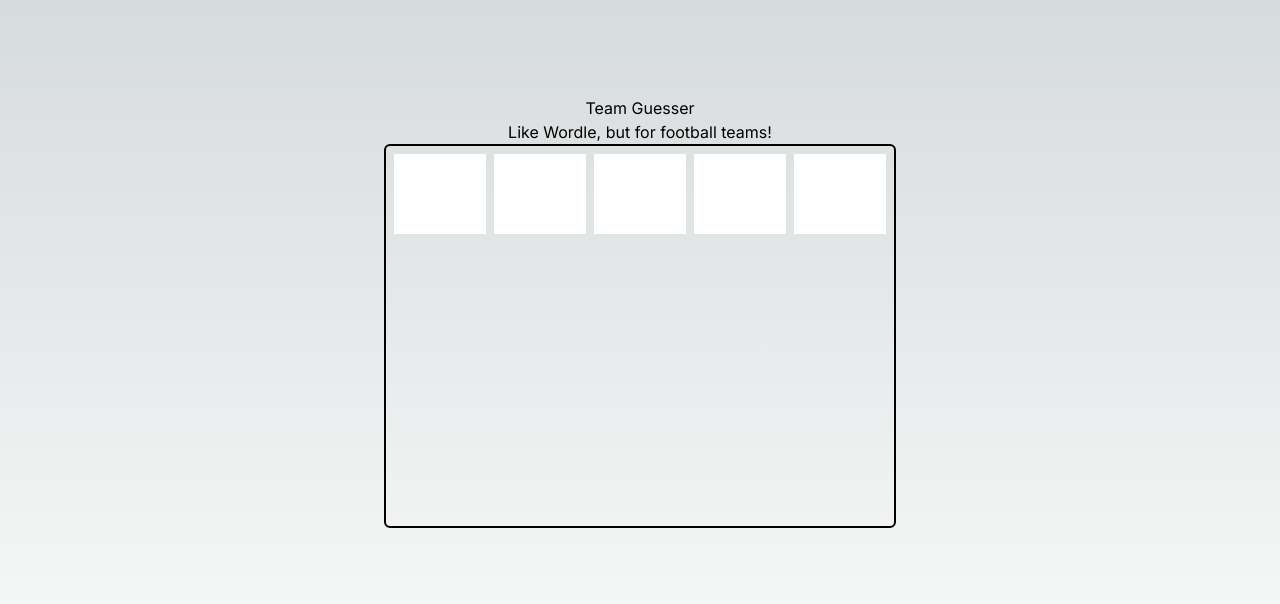
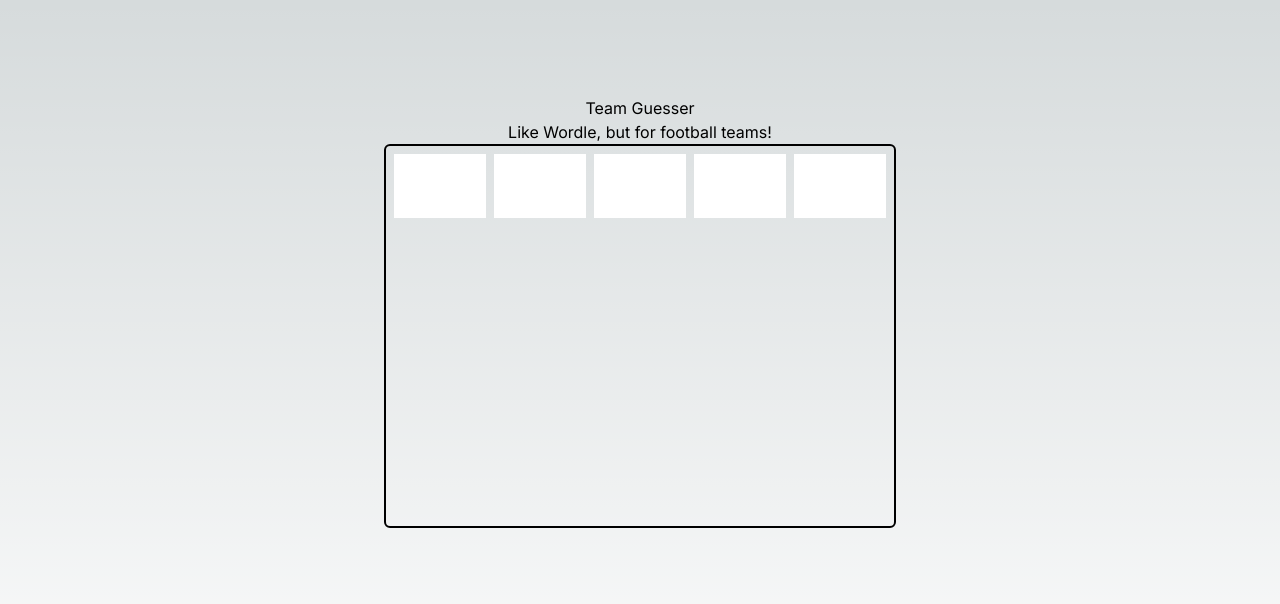
Before and after one commit to bibhashdash/team-guesser, a Next.js app: page / in a window 1280 px wide. Shown: the top 604 px of the page. Built offline with nearby package versions, Linux system fonts and the light colour scheme.

Commit message:
functionality progress of user input

```diff
--- a/src/app/page.tsx
+++ b/src/app/page.tsx
@@ -1,16 +1,50 @@
+'use client';
+
+import {useEffect, useState} from "react";
+
+
 export default function Home() {
+  const wordDemo = "Derby";
+  const wordDemoLength = wordDemo.length;
+  const whiteBoxArray = new Array(wordDemoLength).fill(<></>);
 
+  const [guessedWordArray, setGuessedWordArray] = useState<string[]>([]);
+  useEffect(() => {console.log(guessedWordArray)}, [guessedWordArray]);
+  const handleKeyDown = (e: KeyboardEvent) => {
+    if (e.key === 'Enter') {
+      console.log(guessedWordArray.join(''));
+    }
+    if (e.key === 'Backspace') {
+      setGuessedWordArray(prevState => prevState.slice(0, prevState.length - 1));
+      return;
+    }
+    if (e.key === 'Alt' || e.key === 'Control' || e.key === 'Shift' || e.key === 'Meta' || e.key === 'Tab') {
+      return;
+    }
+    const regex = /^[A-Za-z0-9]*$/;
+    if (regex.test(e.key) || e.code === 'Space') {
+      setGuessedWordArray(prevState => {
+        if (prevState.length === wordDemoLength) {
+          return prevState;
+        }
+        return [...prevState, e.key];
+      });
+    }
+  }
+  useEffect(() => {
+    document.addEventListener('keydown', handleKeyDown);
+  }, []);
   return (
     <main className="flex min-h-screen flex-col items-center p-24">
       <h1>Team Guesser</h1>
       <h2>Like Wordle, but for football teams!</h2>
       <div className="border-2 border-black h-96 w-full max-w-lg rounded-md p-2">
        <div className="w-full grid grid-cols-5 gap-2">
-         <input className="h-20" />
-         <input className="h-20" />
-         <input className="h-20" />
-         <input className="h-20" />
-         <input className="h-20" />
+         {
+            whiteBoxArray.map((box, index) => (
+              <div className="bg-white h-16 text-5xl text-center">{guessedWordArray[index]}</div>
+            ))
+         }
        </div>
       </div>
     </main>
```
